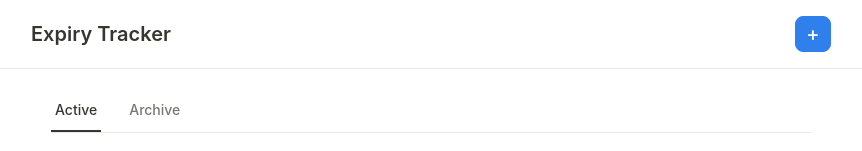
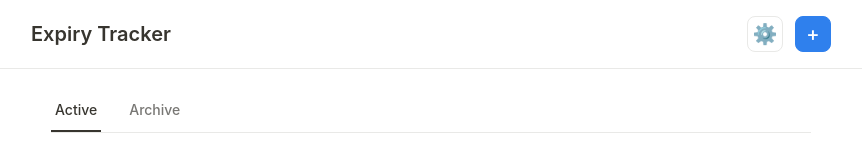
Before and after one commit to hueychyi-ux/expiry-tracker, a React (Vite) app: page / in a window 1280 px wide. Shown: the top 151 px of the page, without its empty margins (209-1071 px from the left). Built offline with nearby package versions, Linux system fonts and the light colour scheme.

Commit message:
Add settings button and integrate settings modal

```diff
--- a/src/App.jsx
+++ b/src/App.jsx
@@ -2,38 +2,35 @@ import { useState, useEffect } from 'react';
 import ProductList from './components/ProductList';
 import AddProductModal from './components/AddProductModal';
 import ProductDetailModal from './components/ProductDetailModal';
+import SettingsModal from './components/SettingsModal';
 import { getProducts } from './utils/storage';
 import './index.css';
 
 function App() {
   const [products, setProducts] = useState([]);
   const [isAddModalOpen, setIsAddModalOpen] = useState(false);
+  const [isSettingsOpen, setIsSettingsOpen] = useState(false);
   const [selectedProduct, setSelectedProduct] = useState(null);
-  const [activeTab, setActiveTab] = useState('active'); // 'active' or 'archive'
-  const [filter, setFilter] = useState('all'); // 'all' or 'expiring'
+  const [activeTab, setActiveTab] = useState('active');
+  const [filter, setFilter] = useState('all');
 
-  // Load products from localStorage
   useEffect(() => {
     const loadedProducts = getProducts();
     setProducts(loadedProducts);
   }, []);
 
-  // Refresh products list
   const refreshProducts = () => {
     const loadedProducts = getProducts();
     setProducts(loadedProducts);
   };
 
-  // Filter products based on active tab and filter
   const filteredProducts = products.filter(product => {
-    // Filter by tab (active vs archive)
     if (activeTab === 'active') {
       if (product.status !== 'active') return false;
     } else {
       if (product.status === 'active') return false;
     }
 
-    // Filter by expiry (only for active tab)
     if (activeTab === 'active' && filter === 'expiring') {
       if (!product.expiryDate) return false;
     }
@@ -47,6 +44,14 @@ function App() {
         <div className="header-content">
           <h1 className="app-title">Expiry Tracker</h1>
           <div className="header-actions">
+            <button
+              className="btn btn-icon"
+              onClick={() => setIsSettingsOpen(true)}
+              aria-label="Settings"
+              title="Settings"
+            >
+              ⚙️
+            </button>
             {activeTab === 'active' && (
               <button
                 className="btn btn-primary btn-icon"
@@ -120,6 +125,12 @@ function App() {
           onUpdate={refreshProducts}
         />
       )}
+
+      {isSettingsOpen && (
+        <SettingsModal
+          onClose={() => setIsSettingsOpen(false)}
+        />
+      )}
     </div>
   );
 }
```
